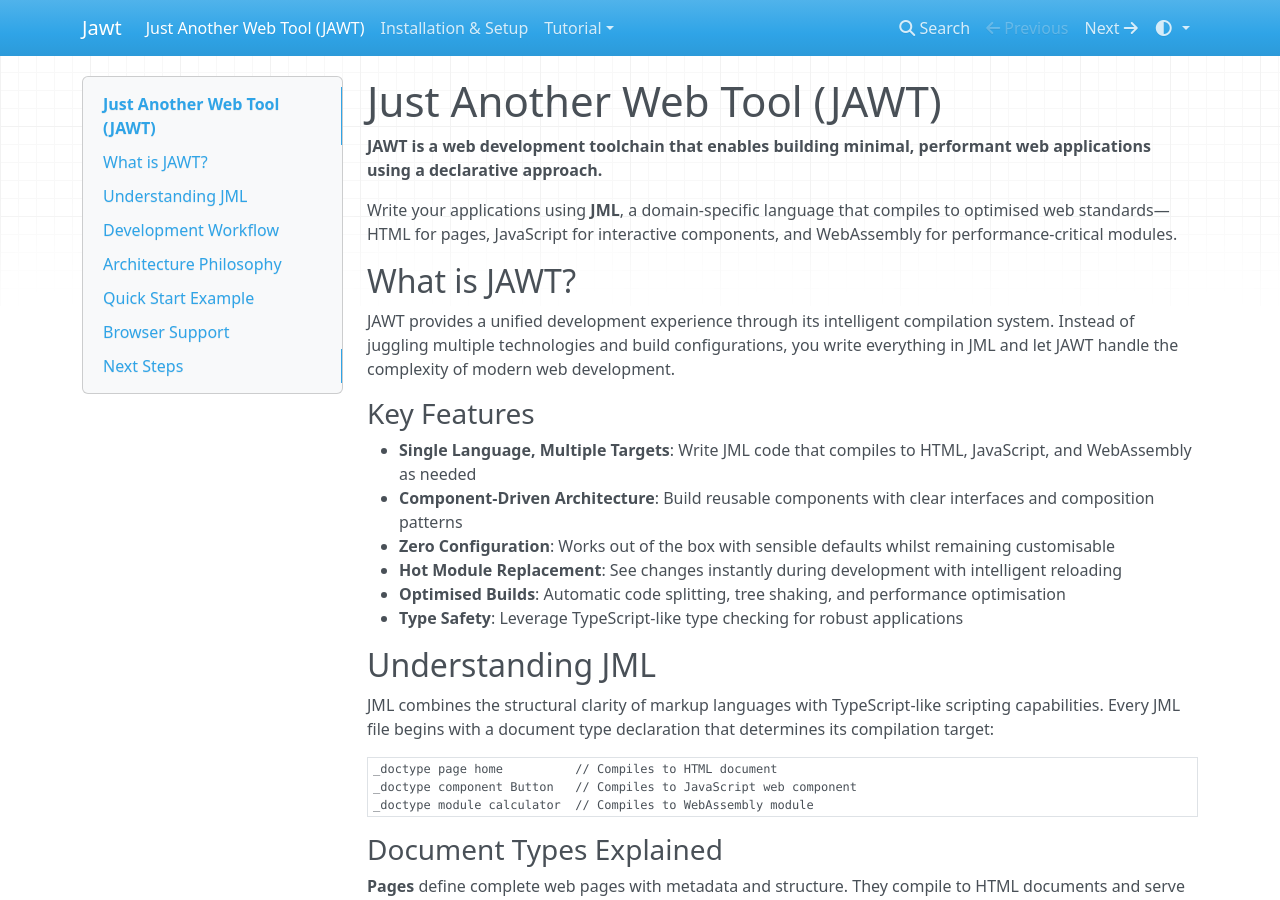
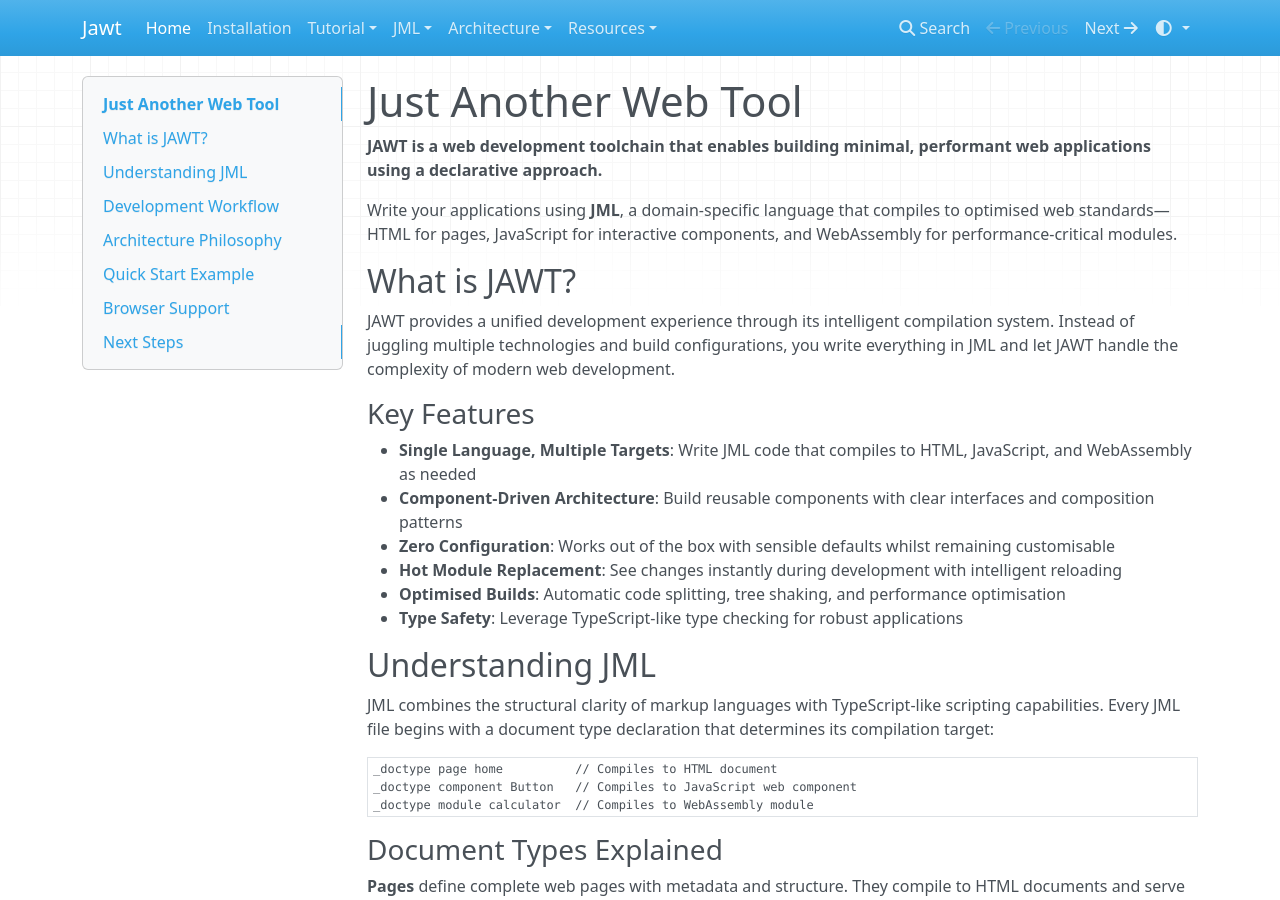
Before and after one commit to yasufadhili/jawt, an MkDocs documentation site: the page built from docs/docs/index.md, in a window 1280 px wide and 900 px high. Built offline with MkDocs 1.6.1, drawn with Linux system fonts in a browser that asks for light colours; nearby versions of some CDN libraries; part of the change alters nothing that is shown; some of the changed text lies outside the part shown.

```diff
--- a/docs/docs/index.md
+++ b/docs/docs/index.md
@@ -1,4 +1,4 @@
-# Just Another Web Tool (JAWT)
+# Just Another Web Tool
 
 **JAWT is a web development toolchain that enables building minimal, performant web applications using a declarative approach.**
 
@@ -191,6 +191,6 @@ Ready to start building with JAWT? Here's where to go next:
 
 ### Resources
 - **[Examples](examples/index.md)** - Sample applications and patterns
-- **[Migration Guide](migration/index.md)** - Moving from other frameworks
+- **[Migration Guide](migration/index.md)** - Moving from other tools
 - **[FAQ](faq/index.md)** - Common questions and solutions
 - **[Contributing](contributing/index.md)** - Help improve JAWT
--- a/docs/mkdocs.yml
+++ b/docs/mkdocs.yml
@@ -4,3 +4,22 @@ theme:
   locale: en
   color_mode: auto
   user_color_mode_toggle: true
+
+nav:
+  - Home: index.md
+  - Installation: installation.md
+  - Tutorial:
+    - First Page: tutorial/first-page.md
+    - Project Structure: tutorial/project-structure.md
+  - JML:
+    - Pages: jml/pages.md
+    - Components: jml/components.md
+    - Modules: jml/modules.md
+    - Scripts: jml/scripts.md
+  - Architecture:
+    - CLI Reference: cli/index.md
+    - Inbuilt Components: architecture/inbuilt-components.md
+    - Configuration: architecture/configuration.md
+  - Resources:
+    - Contributing: contributing.md
+    - FAQ: faq.md
```
